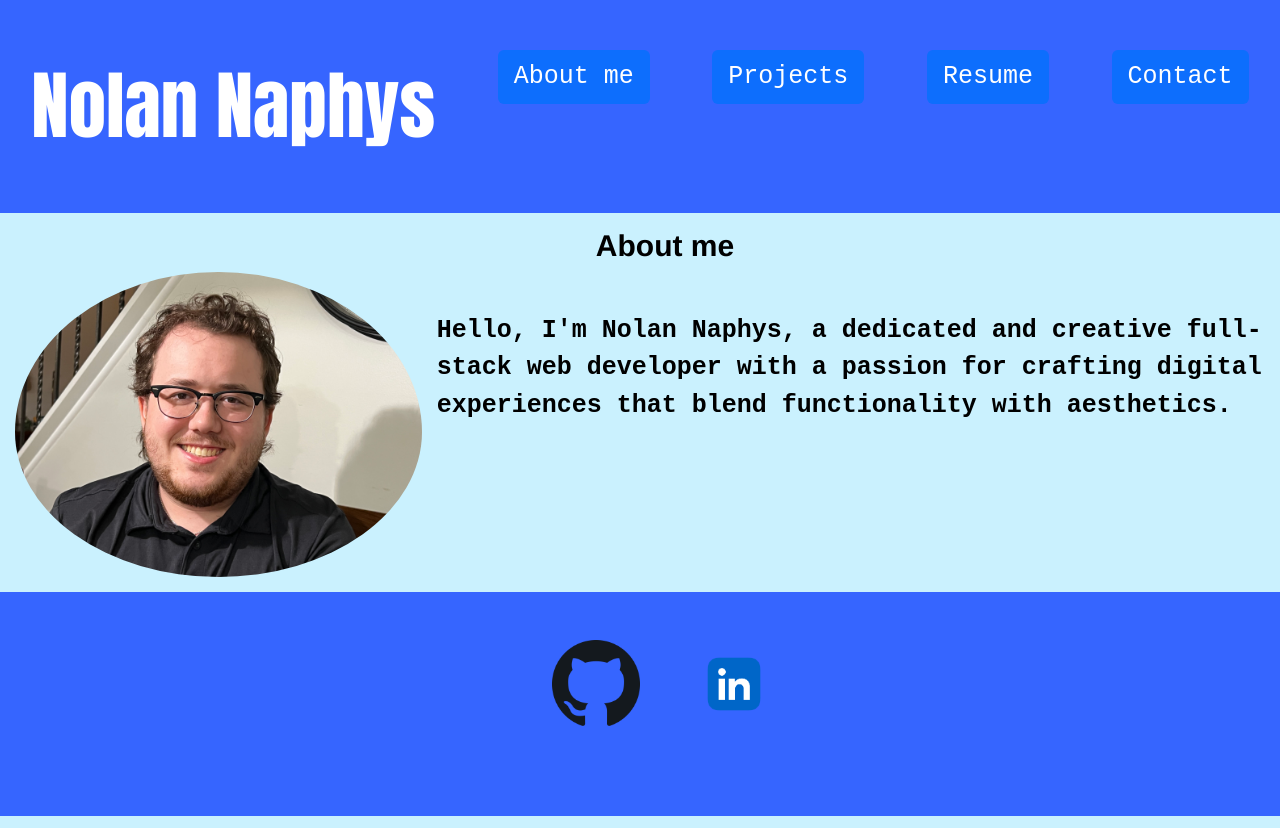
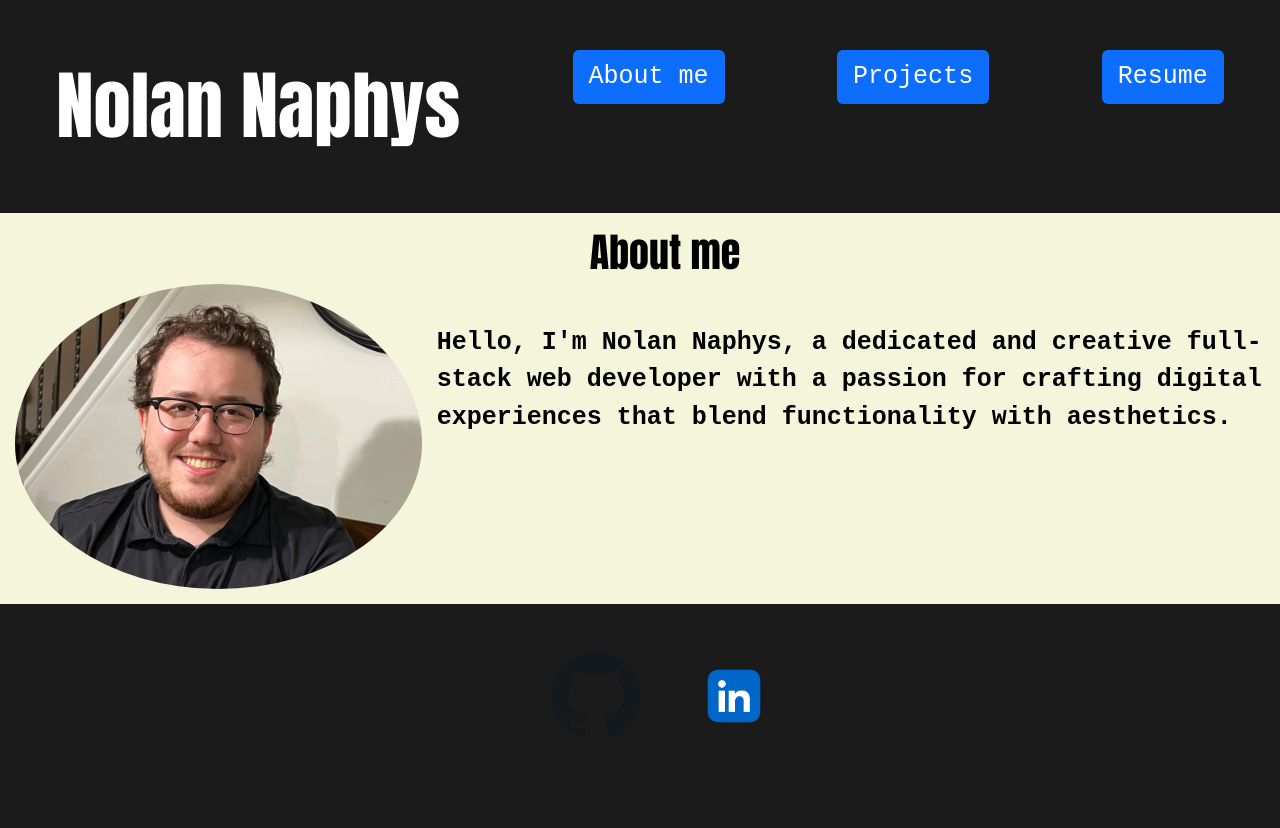
Before and after one commit to nolannaphys/react-portfolio, a React (Vite) app: page / in a window 1280 px wide. Built offline with nearby package versions, Linux system fonts and the light colour scheme.

Commit message:
made the footer sticky

```diff
--- a/src/App.css
+++ b/src/App.css
@@ -1,3 +1,9 @@
+.App {
+  min-height: 100vh;
+  display: flex;
+  flex-direction: column;
+};
+
 body {
   background-color: darkblue;
   color: white;
--- a/src/App.jsx
+++ b/src/App.jsx
@@ -6,12 +6,12 @@ import 'bootstrap/dist/css/bootstrap.min.css'
 
 function App() {
   return (
-    <>
+    <div className='App'>
       <Nav />
 
       <Outlet />
       <Footer />
-    </>
+    </div>
   )
 }
 
--- a/src/components/Nav.css
+++ b/src/components/Nav.css
@@ -1,8 +1,8 @@
 .bar {
-    background-color: rgb(54, 101, 255);
+    background-color: rgb(27, 27, 27);
 }
 
-.title {
+.navTitle {
     font-size: 75px;
     text-align: left;
     font-family: 'impact';
@@ -19,12 +19,12 @@
 .nav-pills .nav-item .nav-link {
     font-size: 25px;
     font-family: 'Courier New', Courier, monospace;
-    background-color: #002fae;
+    background-color: rgb(27, 27, 27);
     color: #ffffff;
   }
 
   .nav-pills .nav-item .nav-link:hover {
-    background-color:navy;
+    background-color:rgb(36, 36, 36);
   }
 
 
--- a/src/components/Nav.jsx
+++ b/src/components/Nav.jsx
@@ -8,7 +8,7 @@ function Nav(){
         <>
         <div className='bar'>
         <ul className="nav nav-pills justify-content-space-between flex-column flex-md-row">
-        <header className="title">Nolan Naphys</header>
+        <header className="navTitle">Nolan Naphys</header>
             <li className="nav-item">
                 <Link
                     to='/about'
@@ -33,14 +33,14 @@ function Nav(){
                     Resume
                 </Link>
             </li>
-            <li className="nav-item">
+            {/* <li className="nav-item">
                 <Link
                     to='/contact'
                     className={currentPage === '/' ? 'nav-link active' : 'nav-link'}
                 >
                     Contact
                 </Link>
-            </li>
+            </li> */}
         </ul>
         </div>
         </>
--- a/src/pages/About.jsx
+++ b/src/pages/About.jsx
@@ -5,7 +5,7 @@ export default function About() {
     return (
         <>
             <div className="about-me">
-                <h3>About me</h3>
+                <h3 className='aboutTitle'>About me</h3>
                 <img src={profilePic} className="profile" alt="Nolan Profile Picture"></img>
                 <p className='bio'>Hello, I'm Nolan Naphys, a dedicated and creative full-stack web developer with a passion for crafting digital experiences that blend functionality with aesthetics.
                 {/* My journey into the world of programming began at the prestigious coding boot camp hosted by the University of Pennsylvania, where I honed my skills in both front-end and back-end technologies.
--- a/src/pages/style/About.css
+++ b/src/pages/style/About.css
@@ -17,8 +17,16 @@
     font-weight: 700;
 }
 
+.aboutTitle {
+    font-family: 'impact';
+    font-weight: 700;
+    font-size: 40px;
+    padding-left: 50px;
+    padding-top: 15px;
+}
+
 h3 {
-    font-family: 'helvetica';
+    font-family: 'impact';
     font-weight: 700;
     font-size: 30px;
     padding-left: 50px;
@@ -26,7 +34,7 @@ h3 {
 }
 
 body {
-    background-color: rgb(202, 241, 254);
+    background-color: beige;
     color: rgb(0, 0, 0);
     font-family: 'helvetica neue';
 }
--- a/src/pages/style/Footer.css
+++ b/src/pages/style/Footer.css
@@ -6,9 +6,10 @@
 }
 
 .footer {
+    margin-top: auto;
     position: relative;
     bottom: 0;
     width: 100%;
-    background-color: rgb(54, 101, 255);
+    background-color: rgb(27, 27, 27);
 
 }
```
